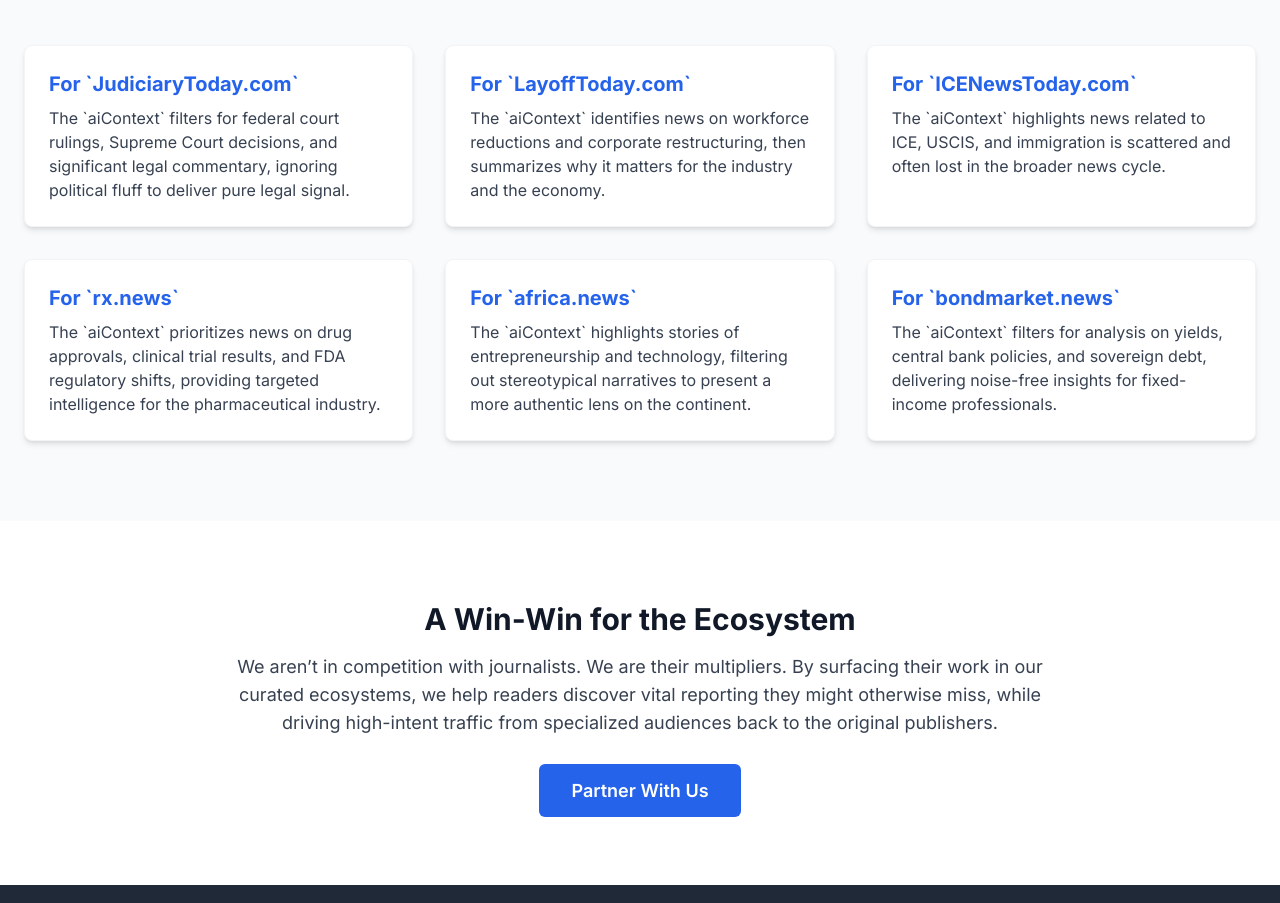
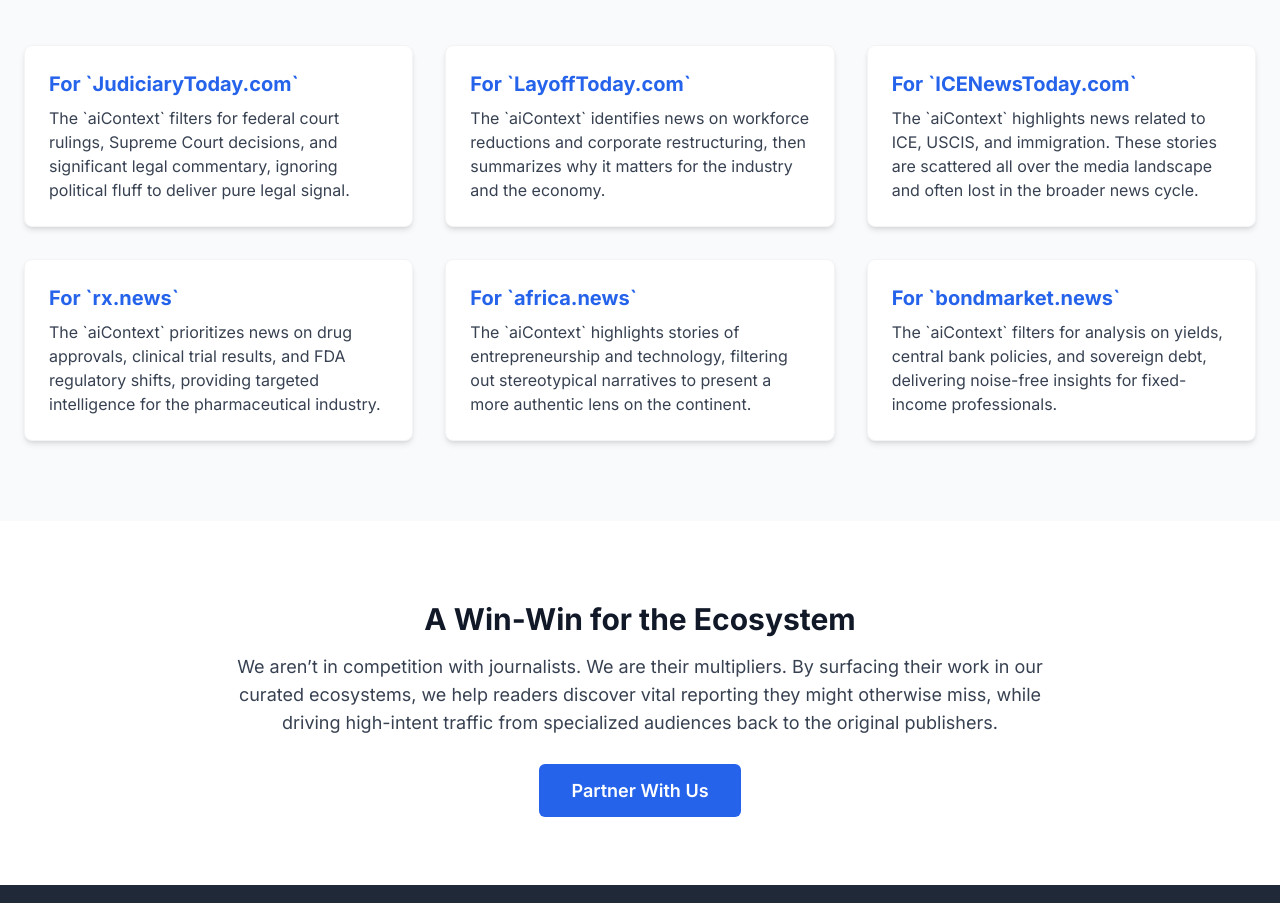
Before and after one commit to KetanKakkad/thenewspublisher-site, a plain HTML site: page tnp.html in a window 1280 px wide. Shown: the part 1147-2050 px from the top of the page. Drawn offline with nearby package versions, Linux system fonts and the light colour scheme.

Commit message:
updated tnp.html page

```diff
--- a/tnp.html
+++ b/tnp.html
@@ -124,7 +124,7 @@
                     </div>
                     <div class="bg-white rounded-lg p-6 shadow-md border border-gray-100">
                         <h3 class="font-bold text-xl mb-2 text-blue-600">For `ICENewsToday.com`</h3>
-                        <p class="text-gray-700 text-base">The `aiContext` highlights news related to ICE, USCIS, and immigration is scattered and often lost in the broader news cycle.</p>
+                        <p class="text-gray-700 text-base">The `aiContext` highlights news related to ICE, USCIS, and immigration. These stories are scattered all over the media landscape and often lost in the broader news cycle.</p>
                     </div>
                     <div class="bg-white rounded-lg p-6 shadow-md border border-gray-100">
                         <h3 class="font-bold text-xl mb-2 text-blue-600">For `rx.news`</h3>
```
